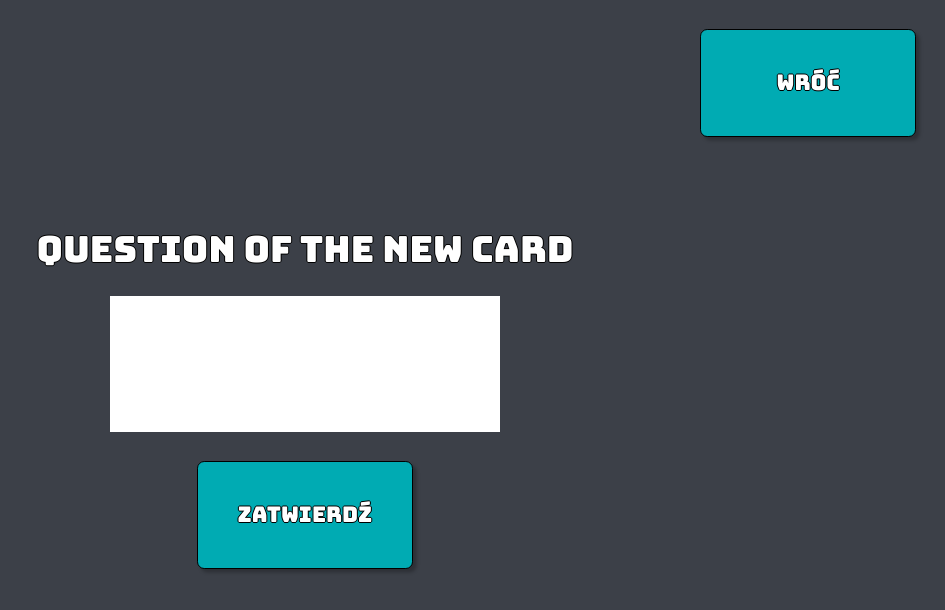
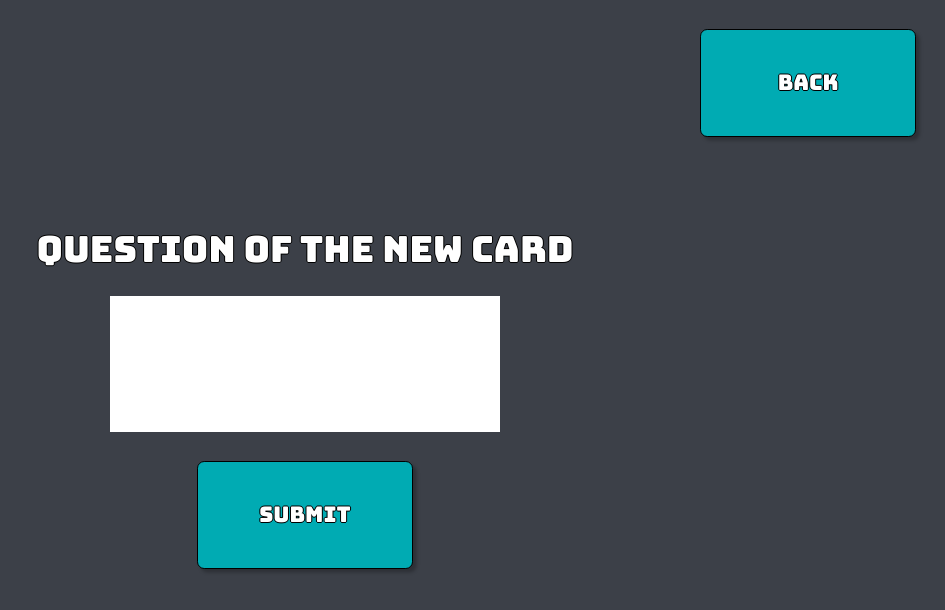
Before and after one commit to DanexQ/would-you-rather, a React (Vite) app: page /new-question in a window 1280 px wide. Shown: the top 610 px of the page, without its empty margins (335-1280 px from the left). Built offline with nearby package versions, Linux system fonts and the light colour scheme; no server answers; the database is empty.

Commit message:
translation

```diff
--- a/src/pages/Game.tsx
+++ b/src/pages/Game.tsx
@@ -35,7 +35,7 @@ const Game = () => {
           }
           onClick={handleDrawCards}
         />
-        <SOr>lub</SOr>
+        <SOr>Or</SOr>
         <Card
           question={
             !!state.currentQuestions ? state.currentQuestions[1].question : ""
--- a/src/pages/NewQuestion.tsx
+++ b/src/pages/NewQuestion.tsx
@@ -47,9 +47,9 @@ const NewQuestion = () => {
         value={question}
       />
       <SButtonsContainer>
-        <Button type="submit" text="Zatwierdź" place="mid" smallFont={true} />
+        <Button type="submit" text="Submit" place="mid" smallFont={true} />
         <Button
-          text="Wróć"
+          text="Back"
           place="right"
           smallFont={false}
           onClick={handleGoBack}
```
